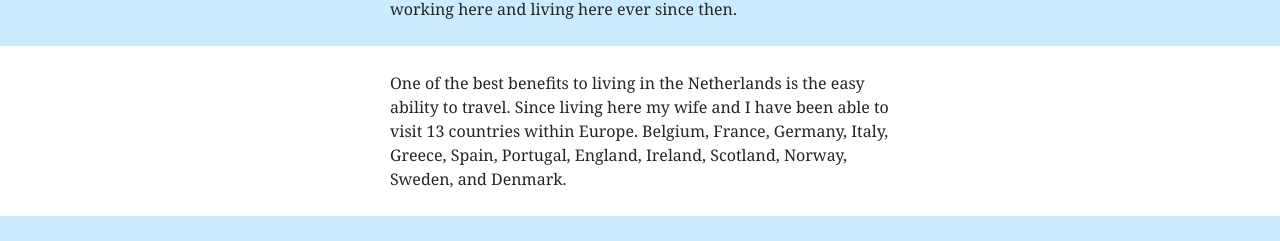
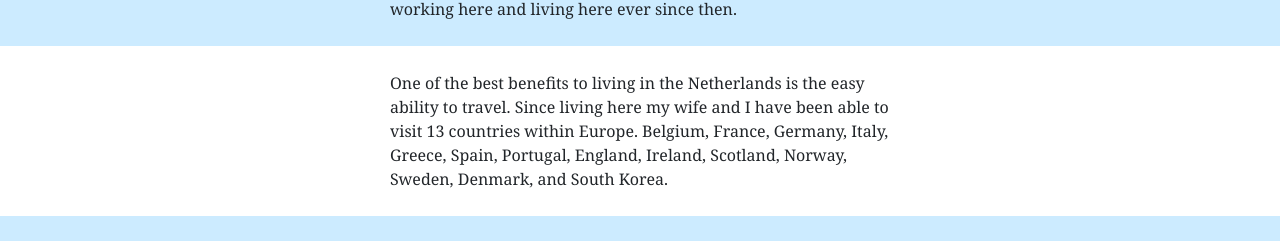
Before and after one commit to SheaMeyers/SheaMeyers.github.io, a React (Create React App) app: page /about-me in a window 1280 px wide. Shown: the part 1254-1495 px from the top of the page. Built offline with nearby package versions, Linux system fonts and the light colour scheme.

Commit message:
Update about me page

```diff
--- a/src/AboutMe.tsx
+++ b/src/AboutMe.tsx
@@ -67,7 +67,7 @@ const AboutMe: React.FC = () => {
                     One of the best benefits to living in the Netherlands is the easy ability to travel.
                     Since living here my wife and I have been able to visit 13 countries within Europe.
                     Belgium, France, Germany, Italy, Greece, Spain, Portugal,
-                    England, Ireland, Scotland, Norway, Sweden, and Denmark.
+                    England, Ireland, Scotland, Norway, Sweden, Denmark, and South Korea.
                 </p>
             </div>
             <div className="About-me-non-white-section">
```
